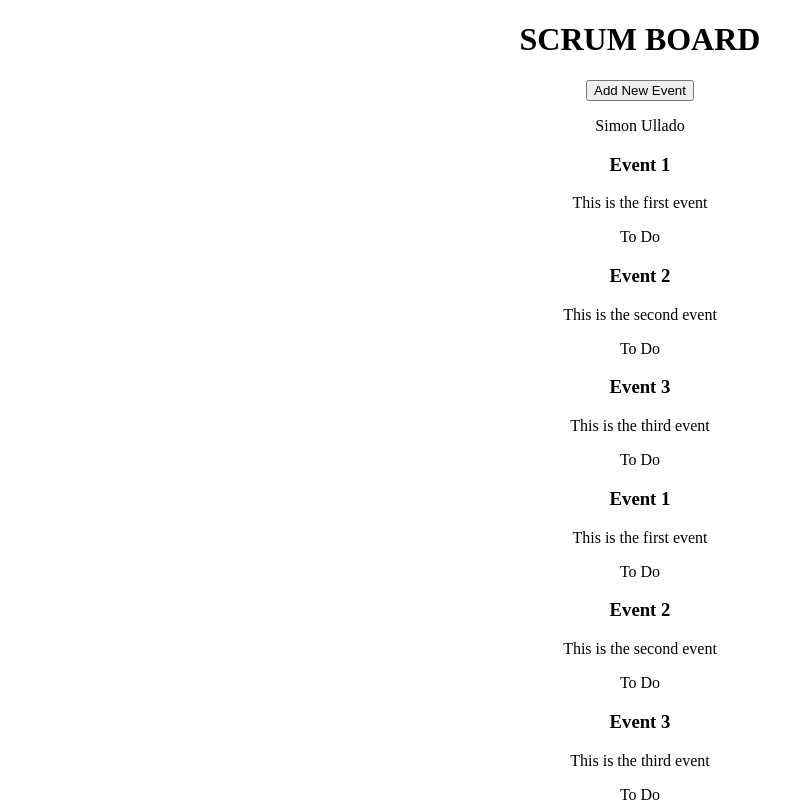
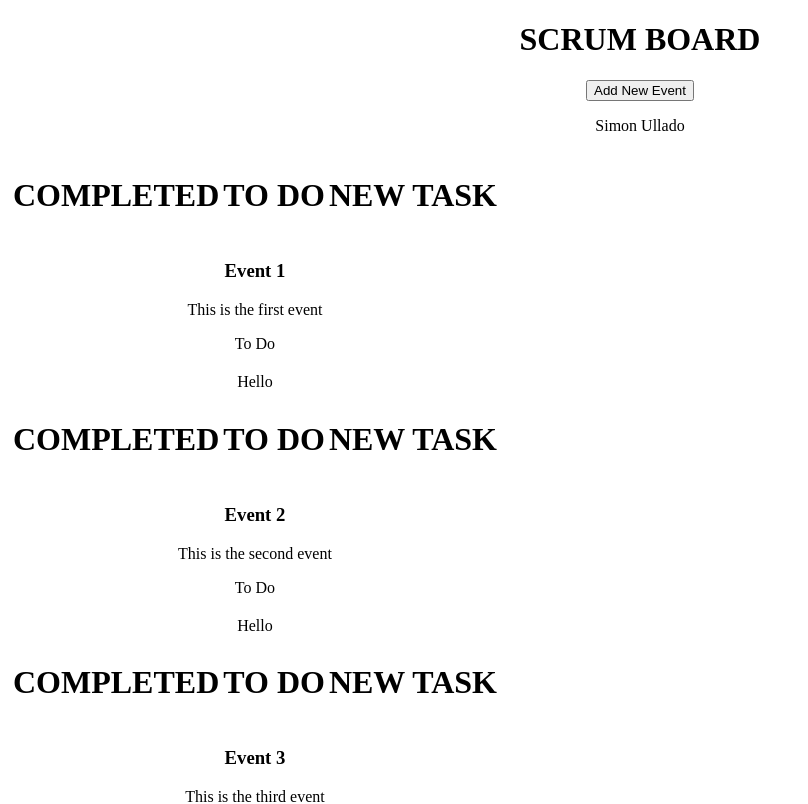
Before and after one commit to smnlld/scrum-board, a React (Create React App) app: page / in a window 1280 px wide. Shown: the top 804 px of the page, without its empty margins (0-808 px from the left). Built offline with nearby package versions, Linux system fonts and the light colour scheme.

Commit message:
idk how to preview the table

```diff
--- a/src/components/Event.js
+++ b/src/components/Event.js
@@ -1,11 +1,28 @@
 import React from "react";
 
-const Event = ({event}) => {
+const Event = ({ event }) => {
   return (
     <div>
-      <h3>{event.Title}</h3>
-      <p>{event.Description}</p>
-      <p>{event.Status}</p>
+      <table>
+        <tr>
+          <h1>
+          <th>COMPLETED</th>
+          <th>TO DO</th>
+          <th>NEW TASK</th>
+          </h1></tr>
+        <tr>
+          <td>
+            <h3>{event.Title}</h3>
+            <p>{event.Description}</p>
+            <p>{event.Status}</p>
+          </td>
+        </tr>
+        <tr>
+          <td>
+            Hello
+          </td>
+        </tr>
+      </table>
     </div>
   );
 };
```
